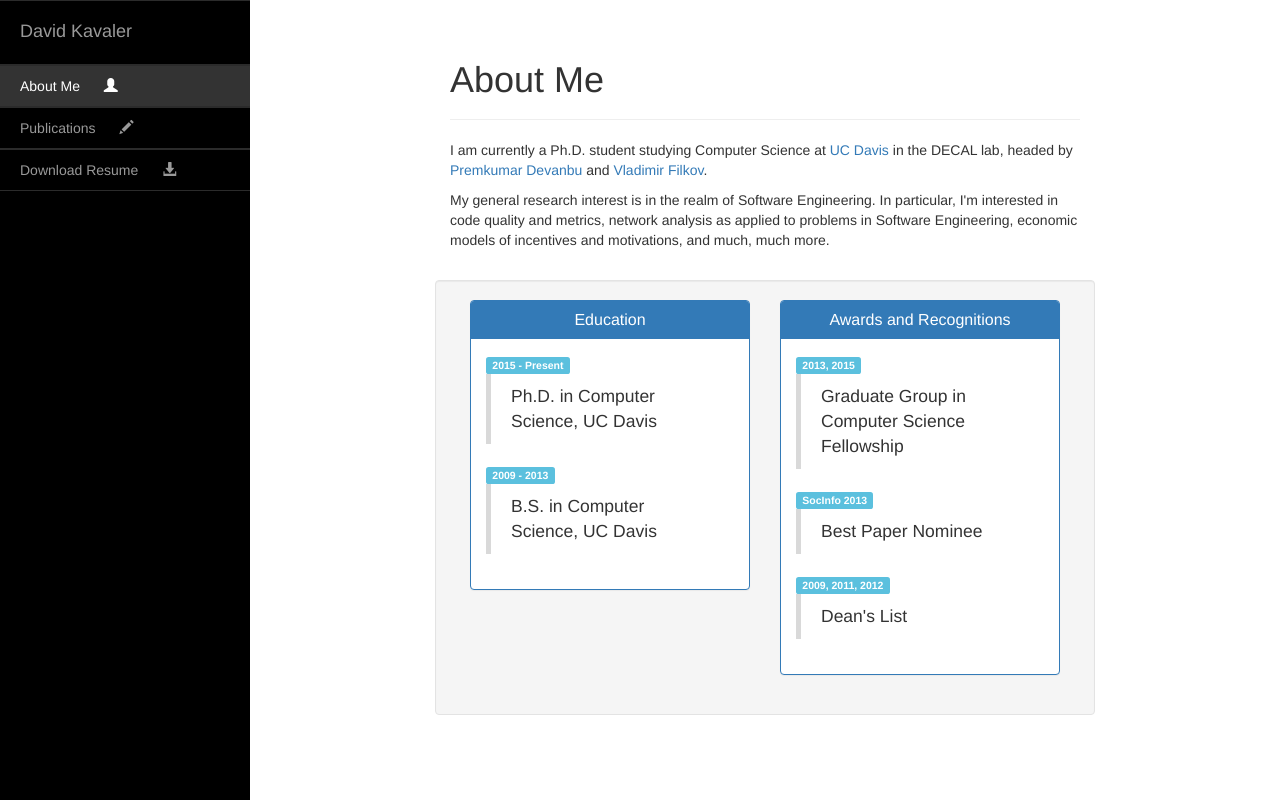
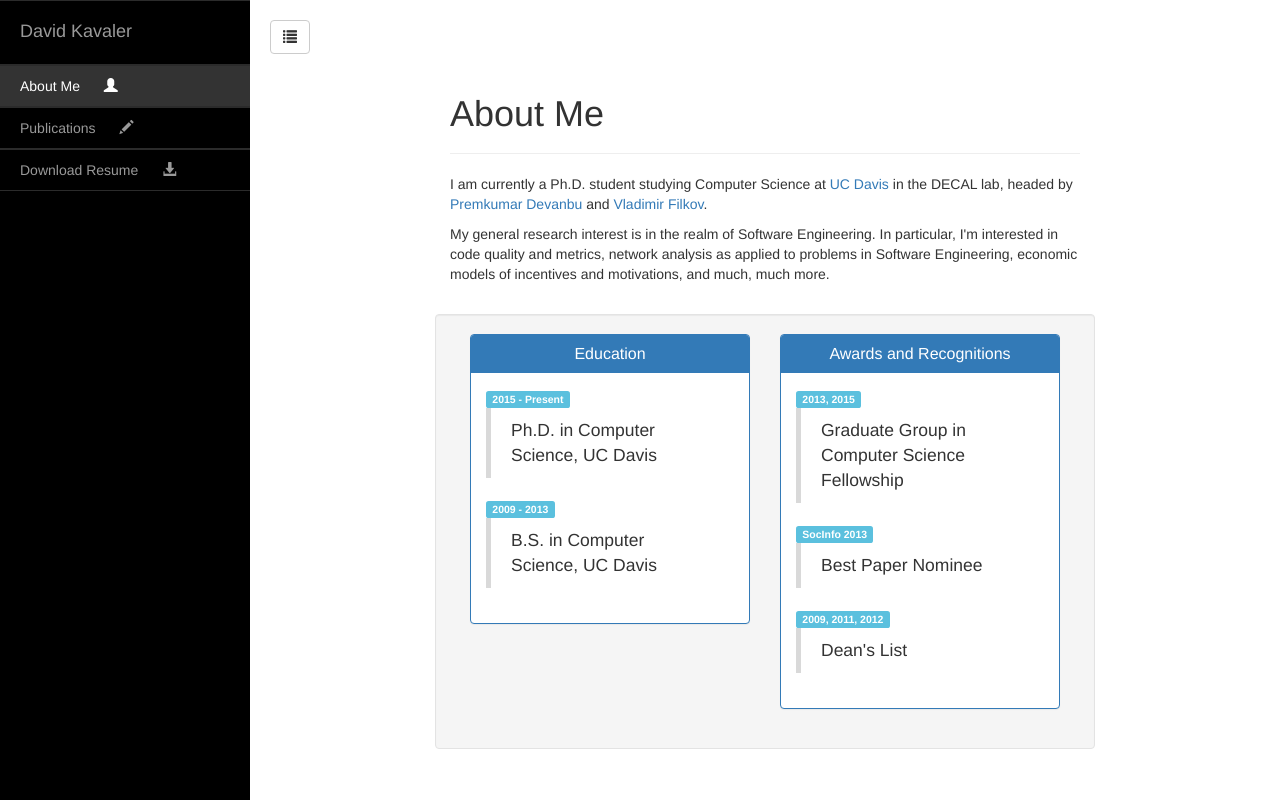
Before and after one commit to dkavaler/dkavaler.github.io, a plain HTML site: page index.html in a window 1280 px wide. Drawn offline with nearby package versions, Linux system fonts and the light colour scheme.

Commit message:
Added working menu toggle for mobile

```diff
--- a/css/sidebar.css
+++ b/css/sidebar.css
@@ -134,4 +134,4 @@
 
 /* Fix stuff for Angular Bootstrap */
 
-/*.nav, .pagination, .carousel, .panel-title a { cursor: pointer; }*/
+.nav, .pagination, .carousel, .panel-title a { cursor: pointer; }
--- a/index.html
+++ b/index.html
@@ -26,7 +26,7 @@
 <![endif]-->
 </head>
 <body>
-  <div id="wrapper">
+  <div id="wrapper" ng-class="{'toggled': wrapperToggle}">
 
     <div id="sidebar-wrapper">
       <ul class="sidebar-nav">
@@ -53,7 +53,13 @@
       </ul>
     </div>
 
+
     <div id="page-content-wrapper">
+      <div class="row">
+        <div class="col-md-12">
+          <a id="menu-toggle" class="btn btn-default" ng-click="wrapperToggle = !wrapperToggle"><span class="glyphicon glyphicon-list"></span></a>
+        </div>
+      </div>
       <div ui-view></div>
     </div>
 
```
Lines whose indentation alone changed are shown as unchanged.
